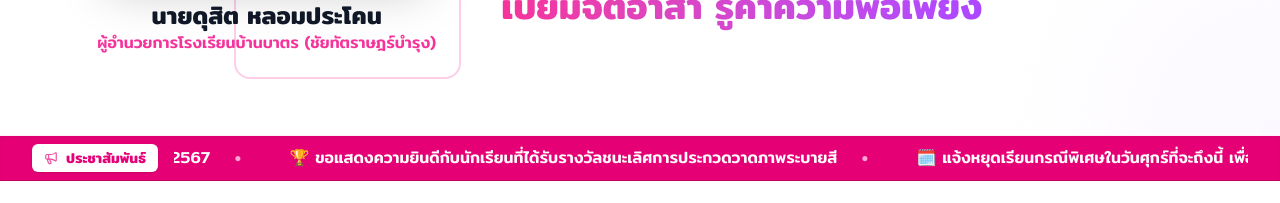
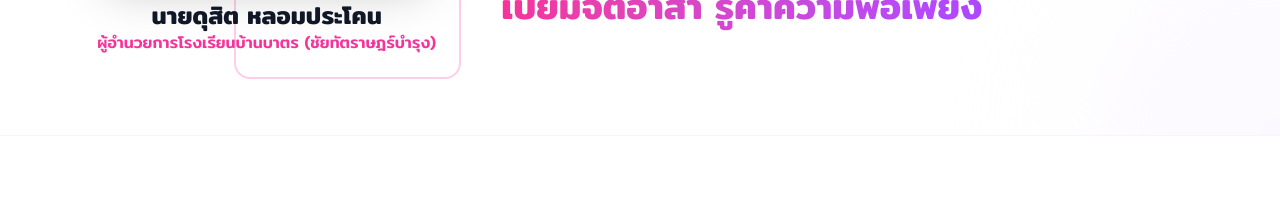
Before and after one commit to Tamashi125/banbarth, a React (Vite) app: page / in a window 1280 px wide. Shown: the part 1360-1563 px from the top of the page. Built offline with nearby package versions, Linux system fonts and the light colour scheme.

Commit message:
เพิ่มเปิด-ปิดประกาศ

```diff
--- a/src/components/NewsTicker.jsx
+++ b/src/components/NewsTicker.jsx
@@ -4,6 +4,8 @@ import { Megaphone } from 'lucide-react';
 import { newsTickerItems as newsItems } from '../data/newsTickerData';
 
 const NewsTicker = () => {
+
+    if (!newsItems || newsItems.length === 0) return null;
 
     return (
         <div className="bg-pink-600 text-white py-2 overflow-hidden relative z-20 border-b border-pink-700 shadow-inner">
--- a/src/data/newsTickerData.js
+++ b/src/data/newsTickerData.js
@@ -1,6 +1,6 @@
 export const newsTickerItems = [
-    "📢 เปิดรับสมัครนักเรียนใหม่ประจำปีการศึกษา 2567 ตั้งแต่วันนี้ - 30 เมษายน 2567",
-    "🏆 ขอแสดงความยินดีกับนักเรียนที่ได้รับรางวัลชนะเลิศการประกวดวาดภาพระบายสี",
-    "🗓️ แจ้งหยุดเรียนกรณีพิเศษในวันศุกร์ที่จะถึงนี้ เพื่อทำความสะอาดใหญ่โรงเรียน",
-    "📝 ประกาศผลสอบกลางภาคเรียนที่ 1/2567 สามารถตรวจสอบได้ที่บอร์ดประชาสัมพันธ์"
+    // "📢 เปิดรับสมัครนักเรียนใหม่ประจำปีการศึกษา 2567 ตั้งแต่วันนี้ - 30 เมษายน 2567",
+    // "🏆 ขอแสดงความยินดีกับนักเรียนที่ได้รับรางวัลชนะเลิศการประกวดวาดภาพระบายสี",
+    // "🗓️ แจ้งหยุดเรียนกรณีพิเศษในวันศุกร์ที่จะถึงนี้ เพื่อทำความสะอาดใหญ่โรงเรียน",
+    // "📝 ประกาศผลสอบกลางภาคเรียนที่ 1/2567 สามารถตรวจสอบได้ที่บอร์ดประชาสัมพันธ์"
 ];
```
